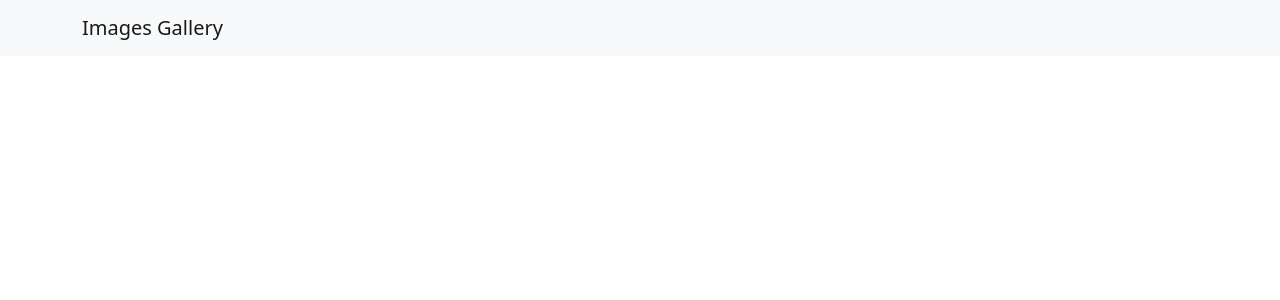
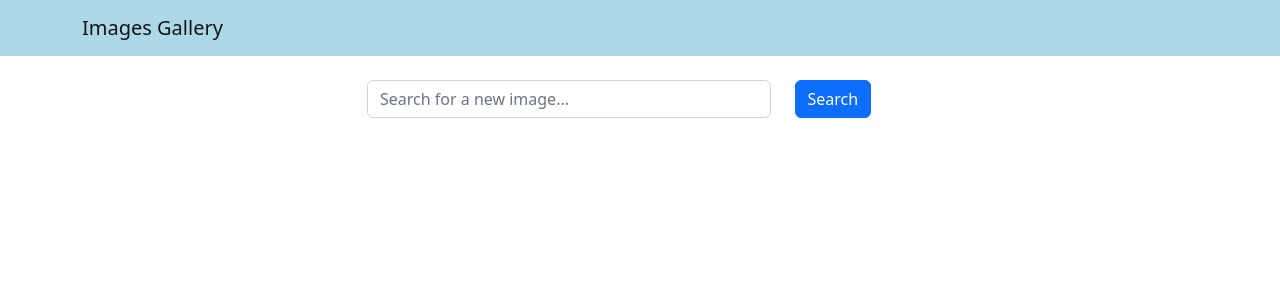
Before and after one commit to fedorin90/images-gallery, a React (Create React App) app in the folder frontend/: page / in a window 1280 px wide. Shown: the top 300 px of the page. Built offline with nearby package versions, Linux system fonts and the light colour scheme.

Commit message:
Controled search component

```diff
--- a/frontend/src/App.js
+++ b/frontend/src/App.js
@@ -1,10 +1,24 @@
+import { useState } from 'react'
 import 'bootstrap/dist/css/bootstrap.min.css'
 import Header from './components/Header'
+import Search from './components/Search'
 
 function App() {
+  const [searchValue, setSearchValue] = useState('')
+
+  const heandlerSearchSubmit = (e) => {
+    e.preventDefault()
+  }
+  console.log(searchValue)
+
   return (
     <div className="App">
       <Header title="Images Gallery" />
+      <Search
+        searchValue={searchValue}
+        setSearchValue={setSearchValue}
+        handleSubmit={heandlerSearchSubmit}
+      />
     </div>
   )
 }
--- a/frontend/src/components/Header.js
+++ b/frontend/src/components/Header.js
@@ -1,9 +1,13 @@
 import { Container, Navbar } from 'react-bootstrap'
+
+const navbarStyle = {
+  backgroundColor: 'lightblue',
+}
 
 const Header = (propps) => {
   const { title } = propps
   return (
-    <Navbar bg="light" data-bs-theme="light">
+    <Navbar style={navbarStyle} data-bs-theme="light">
       <Container>
         <Navbar.Brand href="/">{title}</Navbar.Brand>
       </Container>
--- /dev/null
+++ b/frontend/src/components/Search.js
@@ -0,0 +1,33 @@
+import React from 'react'
+import { Container, Form, Row, Col, Button } from 'react-bootstrap'
+
+const Search = (propps) => {
+  const { handleSubmit, searchValue, setSearchValue } = propps
+  return (
+    <Container className="mt-4">
+      <Row className="justify-content-center">
+        <Col xs={12} md={8} lg={6}>
+          <Form onSubmit={handleSubmit}>
+            <Row>
+              <Col xs={9}>
+                <Form.Control
+                  type="text"
+                  value={searchValue}
+                  onChange={(e) => setSearchValue(e.target.value)}
+                  placeholder="Search for a new image..."
+                />
+              </Col>
+              <Col>
+                <Button type="submit" className="mb-2">
+                  Search
+                </Button>
+              </Col>
+            </Row>
+          </Form>
+        </Col>
+      </Row>
+    </Container>
+  )
+}
+
+export default Search
```
